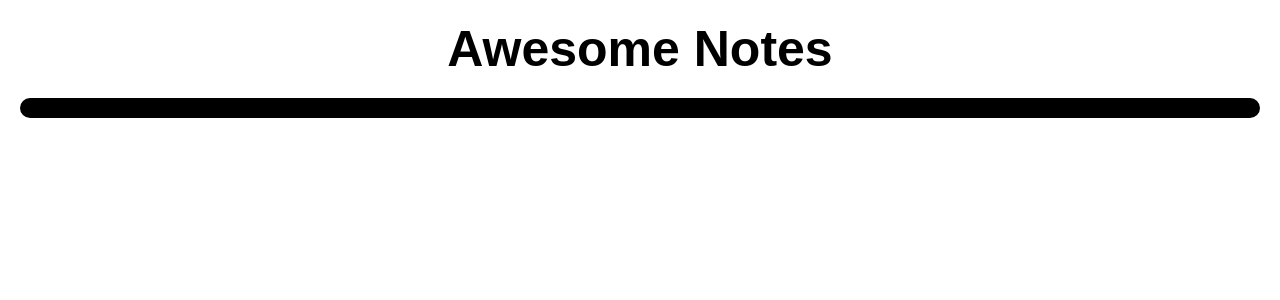
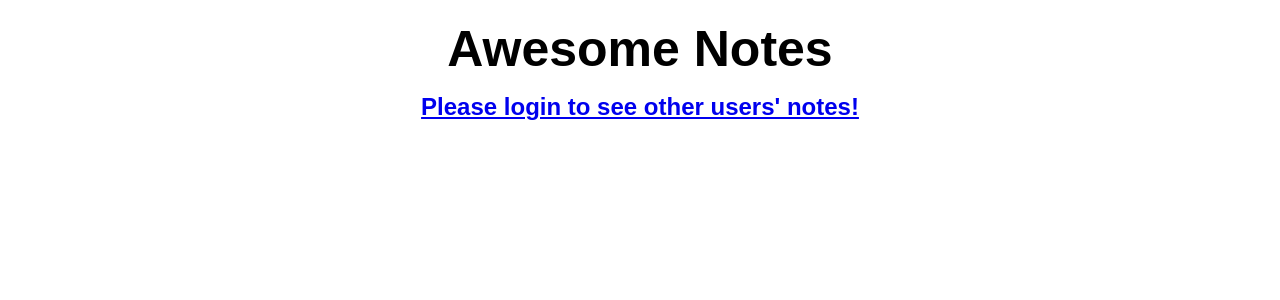
Before and after one commit to turunenv/mooc_cybersecurity_project1, a Django app: page /public/ in a window 1280 px wide. Shown: the part 120-420 px from the top of the page. Run offline with Django 3.2, Linux system fonts and the light colour scheme; data that the repository does not hold is empty.

Commit message:
final fixes

```diff
--- a/noteapp/base/static/base/style.css
+++ b/noteapp/base/static/base/style.css
@@ -81,3 +81,7 @@ h1 {
 #create-note-form {
     display: none;
 }
+
+.please-login {
+    text-align: center;
+}
--- a/noteapp/base/templates/base/home.html
+++ b/noteapp/base/templates/base/home.html
@@ -33,11 +33,13 @@
             <h3>{{ note.title }}</h3>
             <p class="main-note">{{ note.text }}</p>
 
-
+            {% if request.user.is_authenticated %}
             <form action="delete-note/{{ note.id }}/" method="POST">
                 {% csrf_token %}
                 <input type="submit" value="Delete note">
             </form>
+            {% endif %}
+
         </div>
 
 
--- a/noteapp/base/templates/base/public.html
+++ b/noteapp/base/templates/base/public.html
@@ -2,26 +2,39 @@
 
 {% block content %}
 
+{% if request.user.is_authenticated %}
 <div class="note-wrapper">
+
         {% for note in notes %}
 
         <div class="note">
             <p>
-            <!-- Here we have forgotten to check if the user is logged in, allowing anyone to see the notes -->
 
-            <!-- Fix by uncommenting the if-statements below -->
-            <!-- {% if request.user.is_authenticated %} -->
+
                     @{{ note.user.username }}
 
                     <h3>{{ note.title }}</h3>
                     <p>{{ note.text }}</p>
 
-            <!-- {% endif %} -->
+
             </p>
 
         </div>
 
         {% endfor %}
+
+
+
+
 </div>
 
+{% else %}
+
+    <h2 class="please-login">
+        <a href="{% url 'login' %}">Please login to see other users' notes!</a>
+    </h2>
+
+
+{% endif %}
+
 {% endblock %}
--- a/noteapp/base/urls.py
+++ b/noteapp/base/urls.py
@@ -8,7 +8,7 @@ urlpatterns = [
 
     path('', views.home, name='home'),
 
-    path('<int:note_id>/', views.private_note, name='private_note'),
+
     path('public/', views.public, name='public'),
 
     path('create-note/', views.create_note, name='create-note'),
--- a/noteapp/base/views.py
+++ b/noteapp/base/views.py
@@ -68,9 +68,6 @@ def home(request):
             'title': 'Did I say that outloud?',
             'text': 'Anyways, happy surfing, be sure to share all your sensitive data with us, we promise to keep it safe!',
         },
-        {
-
-        },
     ]
 
     context = {'form': form}
@@ -129,11 +126,10 @@ def delete_note(request, note_id):
 
 
 
-def private_note(request, note_id):
-    return HttpResponse(f"You are looking at note page for note {note_id}")
 
 def public(request):
     public_notes = Note.objects.filter(private=False)
+    print(f"public notes is {public_notes}")
     context = {
         'notes': public_notes,
     }
```
Lines whose indentation alone changed are shown as unchanged.
